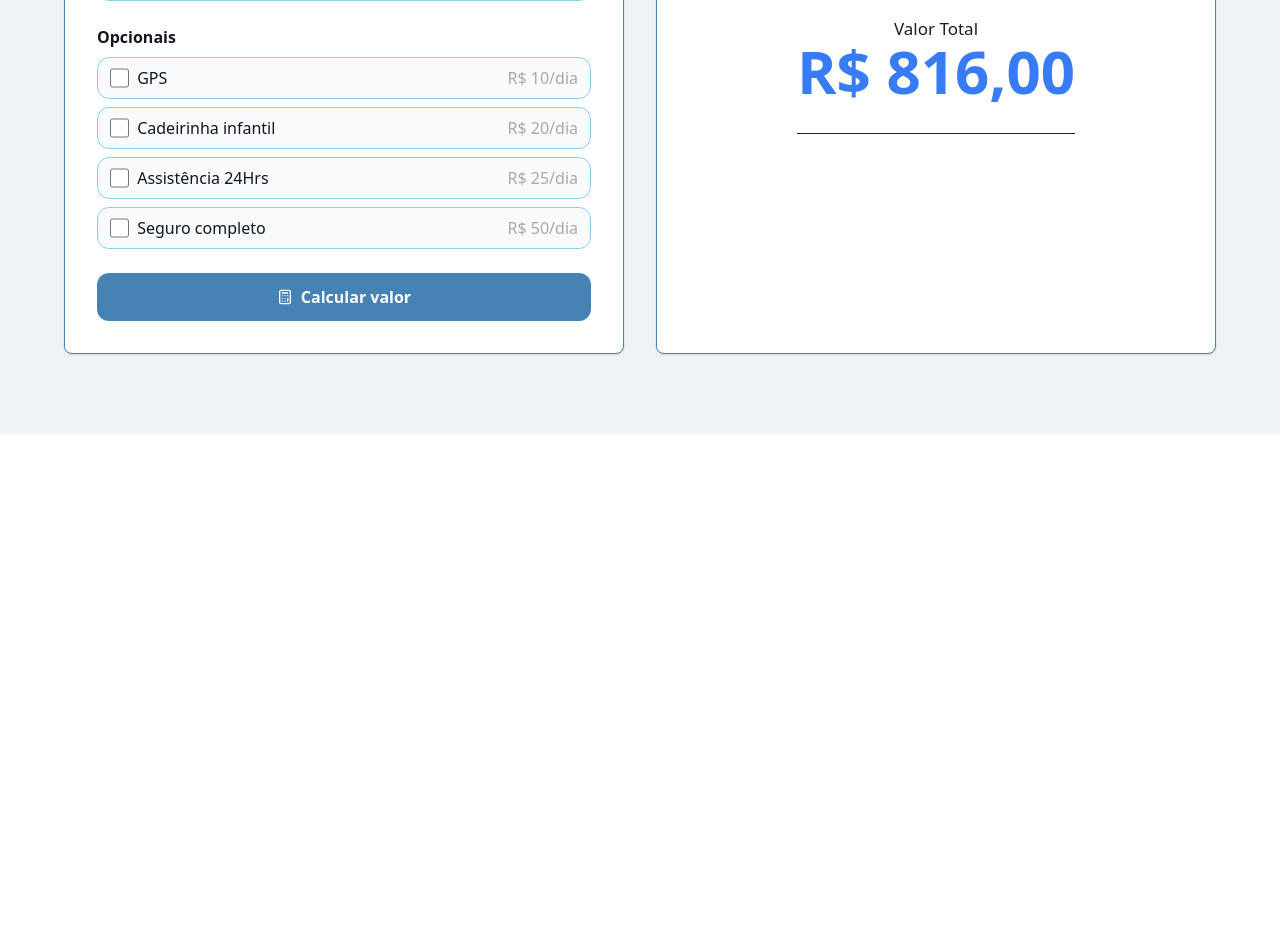
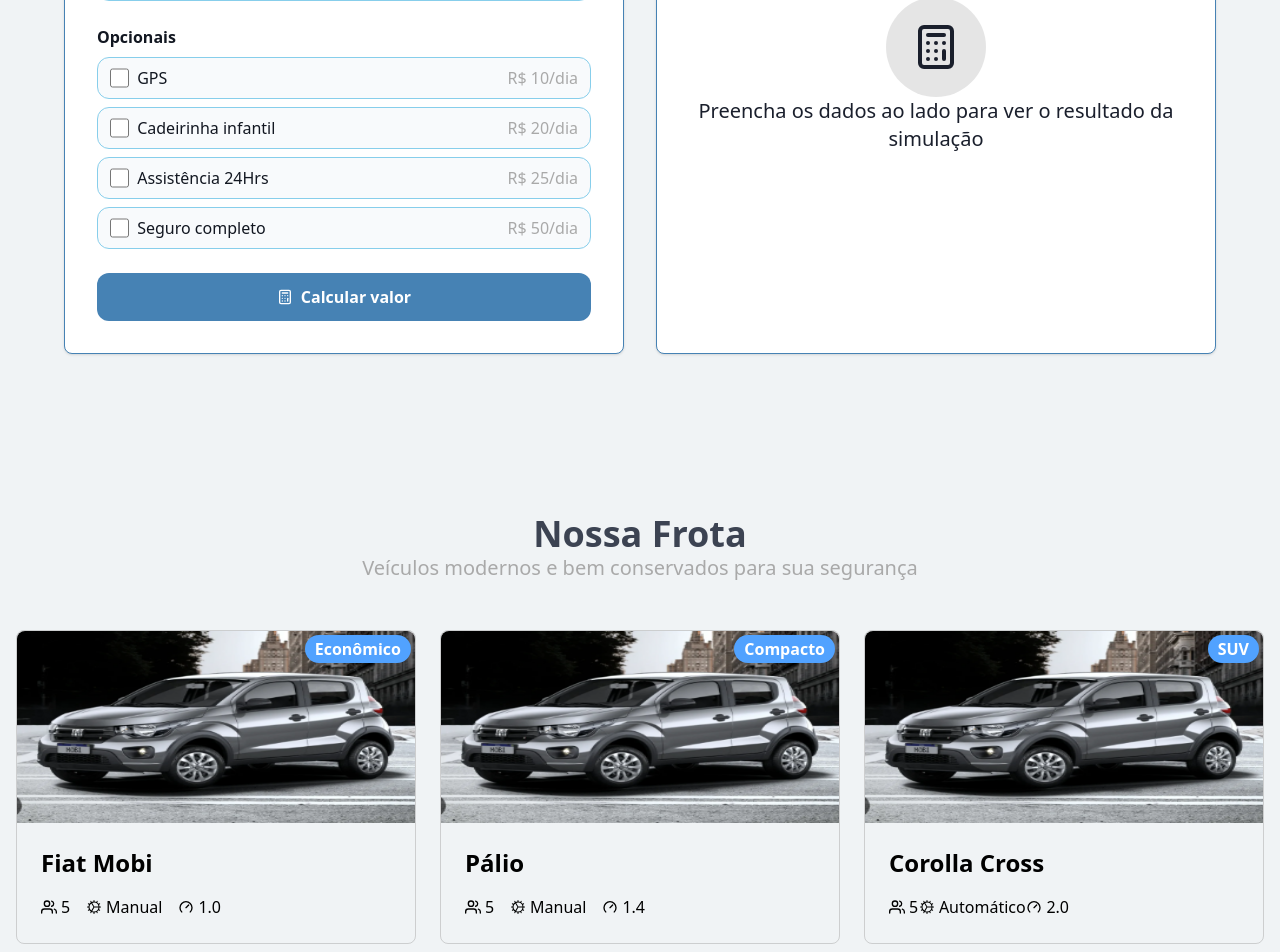
Before and after one commit to jorgerenan94-web/aluguel-carros, a React (Vite) app: page / in a window 1280 px wide. Shown: the part 800-1752 px from the top of the page. Before the commit the page ends 1234 px from the top, so only its background shows below. Built offline with nearby package versions, Linux system fonts and the light colour scheme.

Commit message:
Continuing the frontend

```diff
--- a/src/App.jsx
+++ b/src/App.jsx
@@ -1,8 +1,14 @@
 import { LuCar } from "react-icons/lu";
 import CustomForm from "./Components/CustomForm";
 import Calculator from "./Components/Calculator";
+import { useState } from "react"
+import CustomCard from "./Components/CustomCard";
 
 export default function App(){
+  const [dias, setDias] = useState("")
+  const [categ, setCateg] = useState("")
+  const [opcoes, setOpcoes] = useState([])
+
   return (
     <div className="w-full min-h-screen bg-[#F0F3F5] flex justify-center flex-col items-center">
       <section>
@@ -17,7 +23,7 @@
         </div>
       </section>
 
-      <section className=" container py-20 px-4">
+      <section className="container py-20 px-4">
         <div className="mx-auto max-w-6xl">
           <div className="text-center mb-12">
             <h2 className="text-4xl font-semibold text-[#0F1729]/80">Simule seu Aluguel</h2>
@@ -26,11 +32,57 @@
 
           <div className="grid grid-cols-2 gap-8">
             <div className="border rounded-lg bg-white text-[#1a1f2c] border-[#4682b4] shadow-sm p-8">
-              <CustomForm />
+              <CustomForm
+                setDias={setDias}
+                setCateg={setCateg}
+                setOpcoes={setOpcoes}
+                dias={dias}
+                categ={categ}
+                opcoes={opcoes}
+              />
             </div>
-            <div className="border rounded-lg bg-white text-[#1a1f2c] border-[#4682b4] shadow-sm p-8 flex justify-center items-center">
-              <Calculator />
+            <div className=" border rounded-lg bg-white text-[#1a1f2c] border-[#4682b4] shadow-sm p-8 flex justify-center items-center">
+              <Calculator
+                dias={dias}
+                categ={categ}
+                opcoes={opcoes}
+              />
             </div>
+          </div>
+        </div>
+      </section>
+
+      <section className="container py-20 px-4">
+        <div className="mx-auto max-w-7xl">
+          <div className="text-center mb-12">
+            <h2 className="text-4xl font-semibold text-[#0F1729]/80">Nossa Frota</h2>
+            <p className="text-xl text-[#a9a9a9]">Veículos modernos e bem conservados para sua segurança</p>
+          </div>
+
+          <div className="grid md:grid-cols-2 lg:grid-cols-3 gap-6">
+              <CustomCard
+                image="/src/images/Captura de tela 2025-12-26 110426.png"
+                cat="Econômico"
+                model="Fiat Mobi"
+                cambio="Manual"
+                pot="1.0"
+              />
+
+              <CustomCard
+                image="/src/images/Captura de tela 2025-12-26 110426.png"
+                cat="Compacto"
+                model="Pálio"
+                cambio="Manual"
+                pot="1.4"
+              />
+
+              <CustomCard
+                image="/src/images/Captura de tela 2025-12-26 110426.png"
+                model="Corolla Cross"
+                cat="SUV"
+                cambio="Automático"
+                pot="2.0"
+              />
           </div>
         </div>
       </section>
--- a/src/Components/Calculator/index.jsx
+++ b/src/Components/Calculator/index.jsx
@@ -1,15 +1,48 @@
-export default function Calculator(){
+import { LuCalculator } from "react-icons/lu";
+
+export default function Calculator({dias, categ, opcoes}) {
     return (
-        <div className="space-y-6">
-            <div className="w-full mx-auto h-auto flex justify-center items-center flex-col">
+        <div className="space-y-6 w-full">
+            <div className="w-full mx-auto h-auto flex justify-center items-center flex-col hidden">
                     <div className="flex justify-center items-center flex-col pb-8">
                      <p className="text-[17px]">Valor Total</p>
                      <span className="text-[#377CF4] font-bold text-6xl">R$ 816,00</span>
                     </div>
 
-                <div className="border-t w-full">
+                    <div className="border-t border-[#a9a9a9] space-y-3 pt-6 w-full pb-6">
+                        <div className="flex justify-between">
+                            <p className="text-[18px]">Período:</p>
+                            <span className="flex font-semibold text-[18px]">
+                                5
+                                <p className="pl-1">dias</p>
+                            </span>
+                        </div>
 
+                        <div className="flex justify-between">
+                            <p className="text-[18px]">Categoria:</p>
+                            <span className="flex font-semibold text-[18px]">
+                                Econômico
+                            </span>
                         </div>
+
+                        <div className="flex justify-between">
+                            <p className="text-[18px]">Opcionais:</p>
+                            <span className="flex font-semibold text-[18px]">
+                                4
+                            </span>
+                        </div>
+                    </div>
+
+                    <button className="w-full h-12 bg-[#F9862A] hover:bg-[#F9862A]/90 hover:text-[17px] rounded-xl text-white font-semibold cursor-pointer flex justify-center items-center gap-2">
+                        Reservar Agora
+                    </button>
+            </div>
+
+            <div className="w-full h-auto mx-auto flex flex-col items-center">
+                <div className="w-25 h-25 bg-[#a9a9a9]/30 rounded-full flex justify-center items-center">
+                    <LuCalculator className="text-5xl"/>
+                </div>
+                <p className="text-xl text-center">Preencha os dados ao lado para ver o resultado da simulação</p>
             </div>
         </div>
     )
--- /dev/null
+++ b/src/Components/CustomCard/index.jsx
@@ -0,0 +1,34 @@
+import { FiUsers } from "react-icons/fi";
+import { PiGearFine } from "react-icons/pi";
+import { TbBrandSpeedtest } from "react-icons/tb";
+
+export default function CustomCard({image, cat,model, cambio, pot}){
+    return (
+        <div className="w-full mx-auto h-auto rounded-lg border border-[#a9a9a9]/50">
+            <div className="w-full relative overflow-hidden">
+                <img src={image} alt="Fiat Mobi preto" className="w-full h-48 rounded-t-lg hover:scale-110 transition-transform duration-500"/>
+                <div className=" absolute px-2.5 py-0.5 bg-blue-400 top-1 right-1 inline-flex rounded-full text-white font-semibold">{cat}</div>
+            </div>
+
+            <div className="p-6">
+                <h3 className="text-2xl font-bold mb-4">{model}</h3>
+                <div className="flex justify-between w-45">
+                    <div className="flex items-center gap-1">
+                        <FiUsers />
+                        <p className="">5</p>
+                    </div>
+
+                    <div className="flex items-center gap-1">
+                        <PiGearFine />
+                        <span>{cambio}</span>
+                    </div>
+
+                    <div className="flex items-center gap-1">
+                        <TbBrandSpeedtest />
+                        <span>{pot}</span>
+                    </div>
+                </div>
+            </div>
+        </div>
+    )
+}
--- a/src/Components/CustomForm/index.jsx
+++ b/src/Components/CustomForm/index.jsx
@@ -5,7 +5,7 @@
 import CustomCheckbox from "../CustomCheckbox";
 import CustomButton from "../CustomButton";
 
-export default function CustomForm (){
+export default function CustomForm (dias,setDias,categ,setCateg,opcoes,setOpcoes){
     return (
         <form className="space-y-6">
             <CustomInput
@@ -13,6 +13,8 @@
                 icon = {<LuCalendar className="text-blue-500"/>}
                 type = "number"
                 placeholder = "Ex: 5"
+                //value={dias}
+                //onChange={(event) => setDias(event.target.value)}
             />
             <CustomSelect
                 label = "Categoria do veículo"
--- a/src/Components/CustomInput/index.jsx
+++ b/src/Components/CustomInput/index.jsx
@@ -1,6 +1,6 @@
 
 
-export default function CustomInput ({label, icon, type, placeholder}){
+export default function CustomInput ({label, icon, type, placeholder,value,onChange}){
     return (
         <div className="space-y-2">
 
@@ -10,6 +10,8 @@
             </label>
 
             <input
+                //value={value}
+                //onChange={onChange}
                 type={type}
                 placeholder={placeholder}
                 id="days"
```
Also changed, not shown: src/images/Captura de tela 2025-12-26 110426.png (added). Lines whose indentation alone changed are shown as unchanged.
